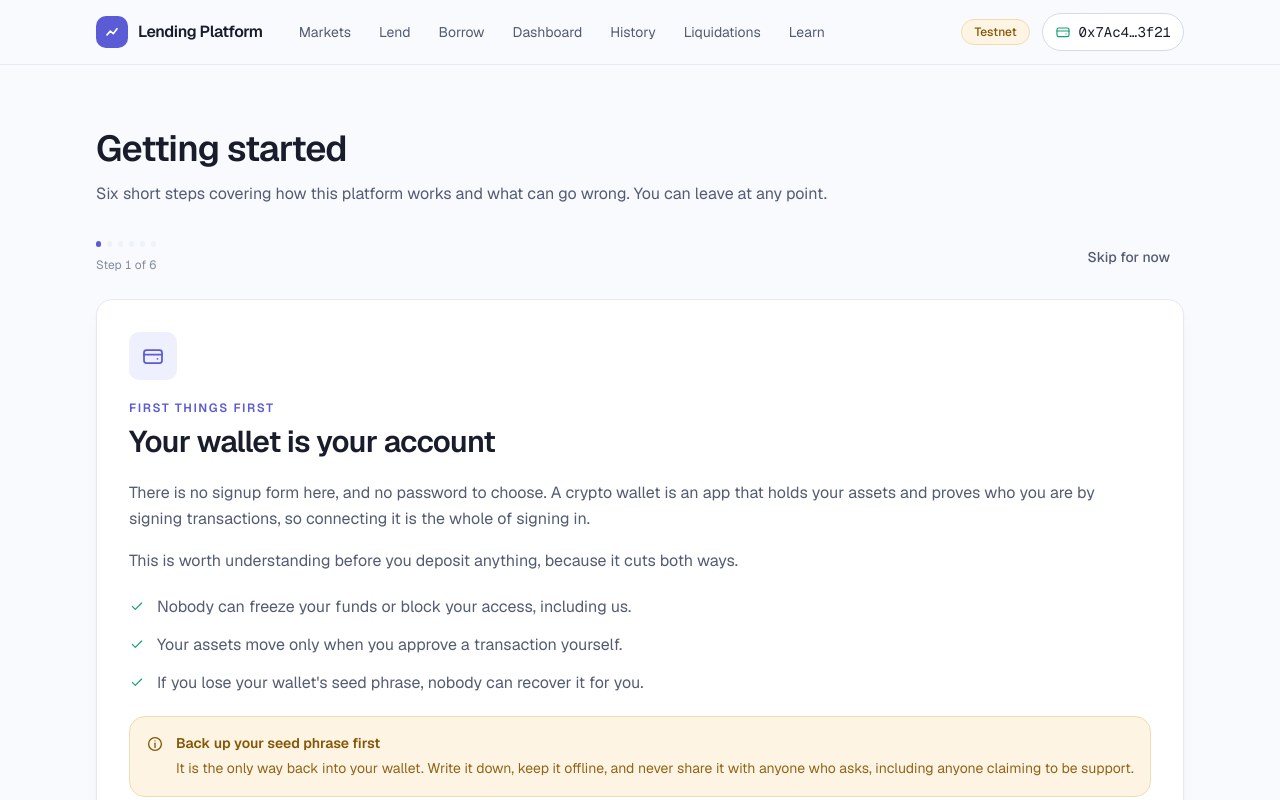
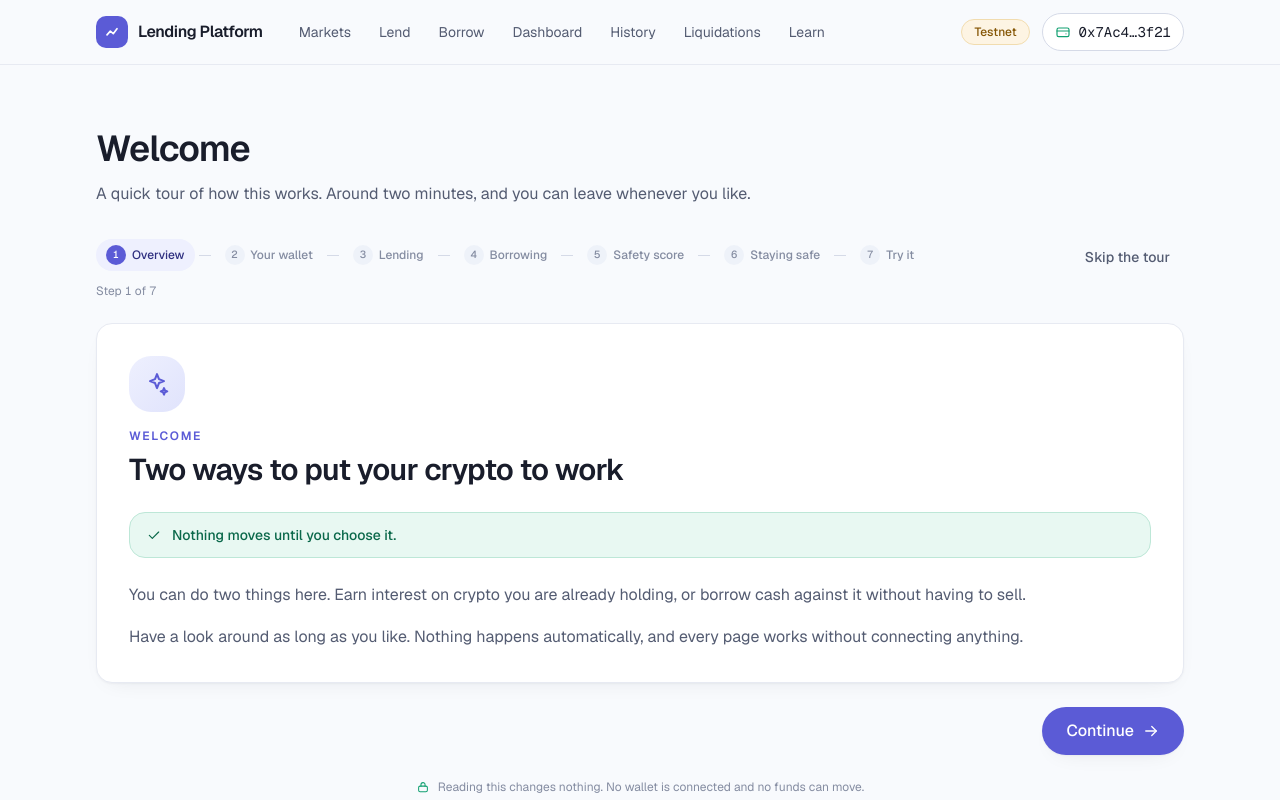
Before and after one commit to farhapartex/lending-platform, a Next.js app in the folder frontend/: page /welcome in a window 1280 px wide. Shown: the top 800 px of the page. Built offline with nearby package versions, Linux system fonts and the light colour scheme.

Commit message:
(fix): make welcome onboarding friendlier and less alarming

```diff
--- a/frontend/src/components/ui/Icon.tsx
+++ b/frontend/src/components/ui/Icon.tsx
@@ -125,6 +125,12 @@ const glyphs: Record<IconName, ReactNode> = {
     </>
   ),
   [IconName.ChevronDown]: <path d="M6 9.5l6 6 6-6" />,
+  [IconName.Sparkles]: (
+    <>
+      <path d="M12 3.5l1.7 4.3 4.3 1.7-4.3 1.7L12 15.5l-1.7-4.3L6 9.5l4.3-1.7z" />
+      <path d="M18 15.5l.8 2 2 .8-2 .8-.8 2-.8-2-2-.8 2-.8z" />
+    </>
+  ),
   [IconName.Loader]: (
     <>
       <path d="M12 3.5v3.5" />
--- a/frontend/src/components/welcome/ConceptCard.tsx
+++ b/frontend/src/components/welcome/ConceptCard.tsx
@@ -1,5 +1,6 @@
 import { IconName } from "@/lib/enums";
 import type { WelcomeStep } from "@/content/welcome";
+import { welcomePageContent } from "@/content/welcome";
 import { Alert } from "@/components/ui/Alert";
 import { Icon } from "@/components/ui/Icon";
 
@@ -9,15 +10,25 @@ type ConceptCardProps = {
 
 export function ConceptCard({ step }: ConceptCardProps) {
   return (
-    <div className="flex flex-col gap-5">
-      <span className="grid size-12 place-items-center rounded-tile bg-brand-soft text-brand">
-        <Icon name={step.icon} className="size-6" />
-      </span>
+    <div className="flex flex-col gap-6">
+      <div className="flex flex-col gap-4">
+        <span className="grid size-14 place-items-center rounded-panel bg-gradient-to-br from-brand-soft to-brand-muted text-brand">
+          <Icon name={step.icon} className="size-7" />
+        </span>
 
-      <div className="flex flex-col gap-2">
-        <span className="text-xs font-semibold uppercase tracking-[0.14em] text-brand">{step.eyebrow}</span>
-        <h2 className="text-balance text-2xl font-semibold tracking-tight text-ink sm:text-3xl">{step.title}</h2>
+        <div className="flex flex-col gap-2">
+          <span className="text-xs font-semibold uppercase tracking-[0.14em] text-brand">{step.eyebrow}</span>
+          <h2 className="text-balance text-2xl font-semibold tracking-tight text-ink sm:text-3xl">{step.title}</h2>
+        </div>
       </div>
+
+      <p className="flex items-start gap-2.5 rounded-card border border-mint-border bg-mint-soft px-4 py-3 text-sm font-medium text-mint-ink">
+        <Icon name={IconName.Check} className="mt-0.5 size-4 shrink-0" />
+        <span>
+          <span className="sr-only">{welcomePageContent.takeawayLabel}: </span>
+          {step.takeaway}
+        </span>
+      </p>
 
       <div className="flex flex-col gap-4">
         {step.paragraphs.map((paragraph) => (
@@ -28,10 +39,10 @@ export function ConceptCard({ step }: ConceptCardProps) {
       </div>
 
       {step.bullets === undefined ? null : (
-        <ul className="flex flex-col gap-3">
+        <ul className="flex flex-col gap-2.5 rounded-card bg-surface-muted p-5">
           {step.bullets.map((item) => (
-            <li key={item} className="flex gap-3 text-base leading-relaxed text-ink-soft">
-              <Icon name={IconName.Check} className="mt-1 size-4 shrink-0 text-mint" />
+            <li key={item} className="flex gap-3 text-sm leading-relaxed text-ink-soft">
+              <Icon name={IconName.Check} className="mt-0.5 size-4 shrink-0 text-brand" />
               <span>{item}</span>
             </li>
           ))}
@@ -39,7 +50,7 @@ export function ConceptCard({ step }: ConceptCardProps) {
       )}
 
       {step.callout === undefined ? null : (
-        <Alert title={step.callout.title} tone={step.callout.tone} icon={IconName.Info}>
+        <Alert title={step.callout.title} tone={step.callout.tone} icon={step.callout.icon}>
           {step.callout.body}
         </Alert>
       )}
--- a/frontend/src/components/welcome/OnboardingWizard.tsx
+++ b/frontend/src/components/welcome/OnboardingWizard.tsx
@@ -2,11 +2,12 @@
 
 import { useRouter } from "next/navigation";
 import { useState } from "react";
-import { AppRoute, ButtonSize, ButtonVariant, IconName, WelcomeStepKey } from "@/lib/enums";
+import { AppRoute, ButtonSize, ButtonVariant, IconName } from "@/lib/enums";
 import { markOnboardingComplete } from "@/lib/storage";
 import { welcomePageContent, welcomeSteps } from "@/content/welcome";
 import { Button } from "@/components/ui/Button";
 import { Card } from "@/components/ui/Card";
+import { Icon } from "@/components/ui/Icon";
 import { StepProgress } from "@/components/welcome/StepProgress";
 import { TourStep } from "@/components/welcome/TourStep";
 
@@ -29,14 +30,14 @@ export function OnboardingWizard() {
 
   return (
     <div className="flex flex-col gap-6">
-      <div className="flex flex-wrap items-center justify-between gap-4">
-        <StepProgress current={index + 1} total={welcomeSteps.length} />
+      <div className="flex flex-col gap-4 sm:flex-row sm:items-start sm:justify-between">
+        <StepProgress current={index + 1} onStepSelect={setIndex} />
 
         <Button
           variant={ButtonVariant.Ghost}
           size={ButtonSize.Sm}
+          className="self-start"
           onClick={() => complete(AppRoute.Markets)}
-          ariaLabel={welcomePageContent.skipLabel}
         >
           {welcomePageContent.skipLabel}
         </Button>
@@ -47,13 +48,16 @@ export function OnboardingWizard() {
       </Card>
 
       <div className="flex flex-col gap-3 sm:flex-row sm:items-center sm:justify-between">
+        {isFirstStep ? (
+          <span className="hidden sm:block" />
+        ) : (
           <Button
             variant={ButtonVariant.Secondary}
-          disabled={isFirstStep}
             onClick={() => setIndex((current) => Math.max(0, current - 1))}
           >
             {welcomePageContent.backLabel}
           </Button>
+        )}
 
         {isLastStep ? (
           <div className="flex flex-col gap-3 sm:flex-row">
@@ -66,13 +70,19 @@ export function OnboardingWizard() {
           </div>
         ) : (
           <Button
+            size={ButtonSize.Lg}
             trailingIcon={IconName.ArrowRight}
             onClick={() => setIndex((current) => Math.min(welcomeSteps.length - 1, current + 1))}
           >
-            {step.key === WelcomeStepKey.Wallet ? "I understand" : welcomePageContent.nextLabel}
+            {welcomePageContent.nextLabel}
           </Button>
         )}
       </div>
+
+      <p className="flex items-center justify-center gap-2 text-xs text-ink-faint">
+        <Icon name={IconName.Lock} className="size-3.5 text-mint" />
+        {welcomePageContent.reassurance}
+      </p>
     </div>
   );
 }
--- a/frontend/src/components/welcome/StepProgress.tsx
+++ b/frontend/src/components/welcome/StepProgress.tsx
@@ -1,14 +1,58 @@
+import { IconName } from "@/lib/enums";
 import { cn } from "@/lib/cn";
-import { welcomePageContent } from "@/content/welcome";
+import { welcomePageContent, welcomeSteps } from "@/content/welcome";
+import { Icon } from "@/components/ui/Icon";
 
 type StepProgressProps = {
   current: number;
-  total: number;
+  onStepSelect: (index: number) => void;
 };
 
-export function StepProgress({ current, total }: StepProgressProps) {
+export function StepProgress({ current, onStepSelect }: StepProgressProps) {
+  const total = welcomeSteps.length;
+
   return (
-    <div className="flex flex-col gap-2.5">
+    <div className="flex flex-col gap-3">
+      <ol className="hidden flex-wrap items-center gap-x-1 gap-y-2 sm:flex">
+        {welcomeSteps.map((step, index) => {
+          const isDone = index < current - 1;
+          const isCurrent = index === current - 1;
+          const isReachable = index <= current - 1;
+
+          return (
+            <li key={step.key} className="flex items-center gap-1">
+              <button
+                type="button"
+                disabled={!isReachable}
+                aria-current={isCurrent ? "step" : undefined}
+                onClick={() => onStepSelect(index)}
+                className={cn(
+                  "flex items-center gap-1.5 rounded-pill px-2.5 py-1.5 text-xs font-medium transition-colors outline-none focus-visible:ring-2 focus-visible:ring-brand focus-visible:ring-offset-2 focus-visible:ring-offset-canvas",
+                  isCurrent && "bg-brand-soft text-brand-ink",
+                  isDone && "text-ink-soft hover:bg-surface-muted hover:text-ink",
+                  !isReachable && "cursor-default text-ink-faint",
+                )}
+              >
+                <span
+                  className={cn(
+                    "grid size-5 shrink-0 place-items-center rounded-pill text-[0.65rem] tabular-nums",
+                    isCurrent && "bg-brand text-white",
+                    isDone && "bg-mint-soft text-mint-ink",
+                    !isReachable && "bg-canvas-deep text-ink-faint",
+                  )}
+                >
+                  {isDone ? <Icon name={IconName.Check} className="size-3" /> : index + 1}
+                </span>
+                {step.shortLabel}
+              </button>
+
+              {index < total - 1 ? <span aria-hidden="true" className="h-px w-3 bg-line-strong" /> : null}
+            </li>
+          );
+        })}
+      </ol>
+
+      <div className="flex flex-col gap-2 sm:hidden">
         <div
           role="progressbar"
           aria-label={welcomePageContent.progressLabel}
@@ -18,15 +62,13 @@ export function StepProgress({ current, total }: StepProgressProps) {
           aria-valuetext={`Step ${current} of ${total}`}
           className="flex gap-1.5"
         >
-        {Array.from({ length: total }, (_, index) => (
+          {welcomeSteps.map((step, index) => (
             <span
-            key={index}
-            className={cn(
-              "h-1.5 flex-1 rounded-pill transition-colors",
-              index < current ? "bg-brand" : "bg-canvas-deep",
-            )}
+              key={step.key}
+              className={cn("h-1.5 flex-1 rounded-pill transition-colors", index < current ? "bg-brand" : "bg-canvas-deep")}
             />
           ))}
+        </div>
       </div>
 
       <p aria-live="polite" className="text-xs text-ink-faint tabular-nums">
--- a/frontend/src/components/welcome/WalletBasicsCard.tsx
+++ b/frontend/src/components/welcome/WalletBasicsCard.tsx
@@ -1,4 +1,5 @@
 import { AppRoute, IconName } from "@/lib/enums";
+import { Icon } from "@/components/ui/Icon";
 import { TextLink } from "@/components/ui/TextLink";
 import { ConceptCard } from "@/components/welcome/ConceptCard";
 import type { WelcomeStep } from "@/content/welcome";
@@ -12,15 +13,18 @@ export function WalletBasicsCard({ step }: WalletBasicsCardProps) {
     <div className="flex flex-col gap-5">
       <ConceptCard step={step} />
 
-      <div className="flex flex-col gap-2 rounded-card border border-line bg-surface-muted p-5">
-        <span className="text-sm font-medium text-ink">Coming from a bank or a broker?</span>
-        <p className="text-sm leading-relaxed text-ink-soft">
-          The biggest difference is that there is no institution holding your money and no support desk who can undo a
-          mistake. Everything you can do here, you do yourself.
-        </p>
-        <TextLink href={AppRoute.LearnFaq} trailingIcon={IconName.ArrowRight}>
-          Read the honest answers about custody
-        </TextLink>
+      <div className="flex gap-3 rounded-card border border-line bg-surface-muted p-5">
+        <Icon name={IconName.Info} className="mt-0.5 size-4 shrink-0 text-brand" />
+        <div className="flex flex-col gap-2">
+          <span className="text-sm font-medium text-ink">Used to banks or brokers?</span>
+          <p className="text-sm leading-relaxed text-ink-soft">
+            The main difference is that you are in charge rather than an institution. That means no one can lock you out,
+            and it also means you keep your own backup.
+          </p>
+          <TextLink href={AppRoute.LearnFaq} trailingIcon={IconName.ArrowRight}>
+            Common questions answered
+          </TextLink>
+        </div>
       </div>
     </div>
   );
--- a/frontend/src/content/welcome.ts
+++ b/frontend/src/content/welcome.ts
@@ -2,13 +2,16 @@ import { BadgeTone, IconName, WelcomeStepKey } from "@/lib/enums";
 
 export type WelcomeStep = {
   key: WelcomeStepKey;
+  shortLabel: string;
   eyebrow: string;
   title: string;
+  takeaway: string;
   icon: IconName;
   paragraphs: string[];
   bullets?: string[];
   callout?: {
     tone: BadgeTone;
+    icon: IconName;
     title: string;
     body: string;
   };
@@ -16,101 +19,134 @@ export type WelcomeStep = {
 
 export const welcomeSteps: WelcomeStep[] = [
   {
+    key: WelcomeStepKey.Overview,
+    shortLabel: "Overview",
+    eyebrow: "Welcome",
+    title: "Two ways to put your crypto to work",
+    takeaway: "Nothing moves until you choose it.",
+    icon: IconName.Sparkles,
+    paragraphs: [
+      "You can do two things here. Earn interest on crypto you are already holding, or borrow cash against it without having to sell.",
+      "Have a look around as long as you like. Nothing happens automatically, and every page works without connecting anything.",
+    ],
+  },
+  {
     key: WelcomeStepKey.Wallet,
-    eyebrow: "First things first",
-    title: "Your wallet is your account",
-    icon: IconName.Wallet,
+    shortLabel: "Your wallet",
+    eyebrow: "Signing in",
+    title: "There is no account to create",
+    takeaway: "You are already set up.",
+    icon: IconName.Lock,
     paragraphs: [
-      "There is no signup form here, and no password to choose. A crypto wallet is an app that holds your assets and proves who you are by signing transactions, so connecting it is the whole of signing in.",
-      "This is worth understanding before you deposit anything, because it cuts both ways.",
+      "No form to fill in, no password to invent, and no waiting for approval. Connecting your wallet is the whole of signing in.",
+      "Your assets stay in your own wallet throughout. They move only when you approve a transaction yourself.",
     ],
     bullets: [
-      "Nobody can freeze your funds or block your access, including us.",
-      "Your assets move only when you approve a transaction yourself.",
-      "If you lose your wallet's seed phrase, nobody can recover it for you.",
+      "No email address and no personal details required.",
+      "No minimum balance and no account fees.",
+      "You can disconnect at any moment and nothing changes.",
     ],
     callout: {
-      tone: BadgeTone.Caution,
-      title: "Back up your seed phrase first",
-      body: "It is the only way back into your wallet. Write it down, keep it offline, and never share it with anyone who asks, including anyone claiming to be support.",
+      tone: BadgeTone.Brand,
+      icon: IconName.ShieldCheck,
+      title: "One thing worth setting up properly",
+      body: "Keep your wallet's recovery phrase written down somewhere safe and offline. It is how you get back in on a new device, and it is the one thing nobody can replace for you.",
     },
   },
   {
     key: WelcomeStepKey.Lending,
-    eyebrow: "Concept one of four",
-    title: "Lending: earn on assets sitting idle",
+    shortLabel: "Lending",
+    eyebrow: "Option one",
+    title: "Earn on crypto you are already holding",
+    takeaway: "Withdraw whenever you like.",
     icon: IconName.Coins,
     paragraphs: [
-      "Deposit USDC into the shared pool and borrowers pay you interest to use it. Your balance grows continuously rather than in monthly instalments.",
+      "Deposit USDC and borrowers pay you interest to use it. Your balance grows continuously rather than in monthly instalments.",
     ],
     bullets: [
-      "No lock-up. Withdraw whenever the pool has liquid funds available.",
-      "Interest compounds into your balance automatically, so there is nothing to claim.",
-      "Your rate follows demand. More borrowing means you earn more.",
+      "No lock-up period and no minimum term.",
+      "Interest is added to your balance automatically, so there is nothing to claim.",
+      "Take your money out whenever the pool has funds available.",
     ],
   },
   {
     key: WelcomeStepKey.Borrowing,
-    eyebrow: "Concept two of four",
-    title: "Borrowing: unlock cash without selling",
+    shortLabel: "Borrowing",
+    eyebrow: "Option two",
+    title: "Borrow without selling what you own",
+    takeaway: "Keep your WETH and its upside.",
     icon: IconName.Wallet,
     paragraphs: [
-      "Lock WETH as collateral and borrow USDC against it. You keep your WETH, and its future upside, instead of selling to raise funds.",
+      "Lock WETH as collateral and borrow USDC against it. No credit check, no paperwork, and no fixed repayment date.",
     ],
     bullets: [
-      "You can borrow up to a published share of your collateral's value.",
-      "There is no credit check, no paperwork, and no fixed repayment schedule.",
-      "Repay any amount at any time, and add collateral whenever you want.",
+      "Borrow up to a published share of what your collateral is worth.",
+      "Repay any amount, whenever suits you.",
+      "Add more collateral at any time to give yourself more room.",
     ],
   },
   {
     key: WelcomeStepKey.Health,
-    eyebrow: "Concept three of four",
-    title: "Health score: the number that matters",
+    shortLabel: "Safety score",
+    eyebrow: "Staying informed",
+    title: "One number tells you how you are doing",
+    takeaway: "Above 1.00 means you are fine.",
     icon: IconName.Gauge,
     paragraphs: [
-      "Every loan carries a health score comparing your collateral's value against what you owe. Above 1.00 you are safe. At or below 1.00 your position can be closed by anyone.",
-      "It moves whenever the WETH price moves, so it can change without you doing anything at all.",
+      "Every loan has a safety score comparing your collateral against what you owe. We show it in plain words next to the number, and it updates live as prices move.",
     ],
     bullets: [
-      "The interface shows it live, in plain words, not just a number.",
-      "You are warned well before liquidation becomes possible.",
-      "Adding collateral or repaying part of the loan both push it back up.",
+      "Safe, Caution and At risk are the three states you will see.",
+      "You are warned early, well before anything can happen to your loan.",
+      "There is a preview tool that shows what a price drop would do, before it happens.",
     ],
   },
   {
     key: WelcomeStepKey.Liquidation,
-    eyebrow: "Concept four of four",
-    title: "Liquidation: what happens if it goes wrong",
-    icon: IconName.Warning,
+    shortLabel: "Staying safe",
+    eyebrow: "Good habits",
+    title: "How to stay on the safe side",
+    takeaway: "Borrow less than the maximum and you have room to breathe.",
+    icon: IconName.ShieldCheck,
     paragraphs: [
-      "If your health score reaches 1.00, anyone may repay your loan and take your collateral plus a published bonus. This exists so lenders are never left short by a loan that has gone bad.",
+      "If a loan's safety score ever reaches 1.00, someone else is allowed to repay it and take the collateral. That rule is what protects the people whose money you borrowed.",
+      "Avoiding it is straightforward, and the app is built to help you.",
+    ],
+    bullets: [
+      "Borrow comfortably under your limit rather than right up to it.",
+      "The borrow screen suggests a safer figure than the maximum it permits.",
+      "Topping up collateral or repaying a little takes one transaction.",
     ],
     callout: {
-      tone: BadgeTone.Caution,
-      title: "In this phase the whole position is closed",
-      body: "Liquidation currently repays your entire loan rather than just enough to make it safe, so a brief price dip can end the loan altogether. Partial liquidation comes in the next phase. Until then, borrowing well under your limit is the real protection.",
+      tone: BadgeTone.Neutral,
+      icon: IconName.Info,
+      title: "Worth knowing while we are early",
+      body: "For now, a liquidation closes the whole loan rather than just enough to make it safe again. Partial liquidation arrives in a later update, so leaving yourself a decent buffer matters more in the meantime.",
     },
   },
   {
     key: WelcomeStepKey.Ready,
-    eyebrow: "That is everything",
-    title: "Try it with fake money first",
+    shortLabel: "Try it",
+    eyebrow: "You are ready",
+    title: "Have a go with play money first",
+    takeaway: "Practice mode uses worthless test tokens.",
     icon: IconName.Beaker,
     paragraphs: [
-      "You now know as much as you need to start. The safest next step is practice mode, which runs this exact interface on a test network with worthless tokens.",
-      "Deposit, borrow, push a position until it gets liquidated, and see what that feels like before any real value is involved.",
+      "Practice mode is this exact app running on a test network. Deposit, borrow, and even watch a position get liquidated, all with tokens that are worth nothing.",
+      "When it feels familiar, the real thing works in exactly the same way.",
     ],
   },
 ];
 
 export const welcomePageContent = {
-  title: "Getting started",
-  description: "Six short steps covering how this platform works and what can go wrong. You can leave at any point.",
-  skipLabel: "Skip for now",
+  title: "Welcome",
+  description: "A quick tour of how this works. Around two minutes, and you can leave whenever you like.",
+  skipLabel: "Skip the tour",
   backLabel: "Back",
   nextLabel: "Continue",
-  practiceLabel: "Open practice mode",
-  finishLabel: "Go to markets",
-  progressLabel: "Onboarding progress",
+  practiceLabel: "Try practice mode",
+  finishLabel: "Take me to the app",
+  progressLabel: "Tour progress",
+  takeawayLabel: "In short",
+  reassurance: "Reading this changes nothing. No wallet is connected and no funds can move.",
 } as const;
--- a/frontend/src/lib/enums.ts
+++ b/frontend/src/lib/enums.ts
@@ -45,6 +45,7 @@ export enum SectionId {
 }
 
 export enum WelcomeStepKey {
+  Overview = "overview",
   Wallet = "wallet",
   Lending = "lending",
   Borrowing = "borrowing",
@@ -353,4 +354,5 @@ export enum IconName {
   Warning = "warning",
   Loader = "loader",
   ChevronDown = "chevronDown",
+  Sparkles = "sparkles",
 }
```
Lines whose indentation alone changed are shown as unchanged.
